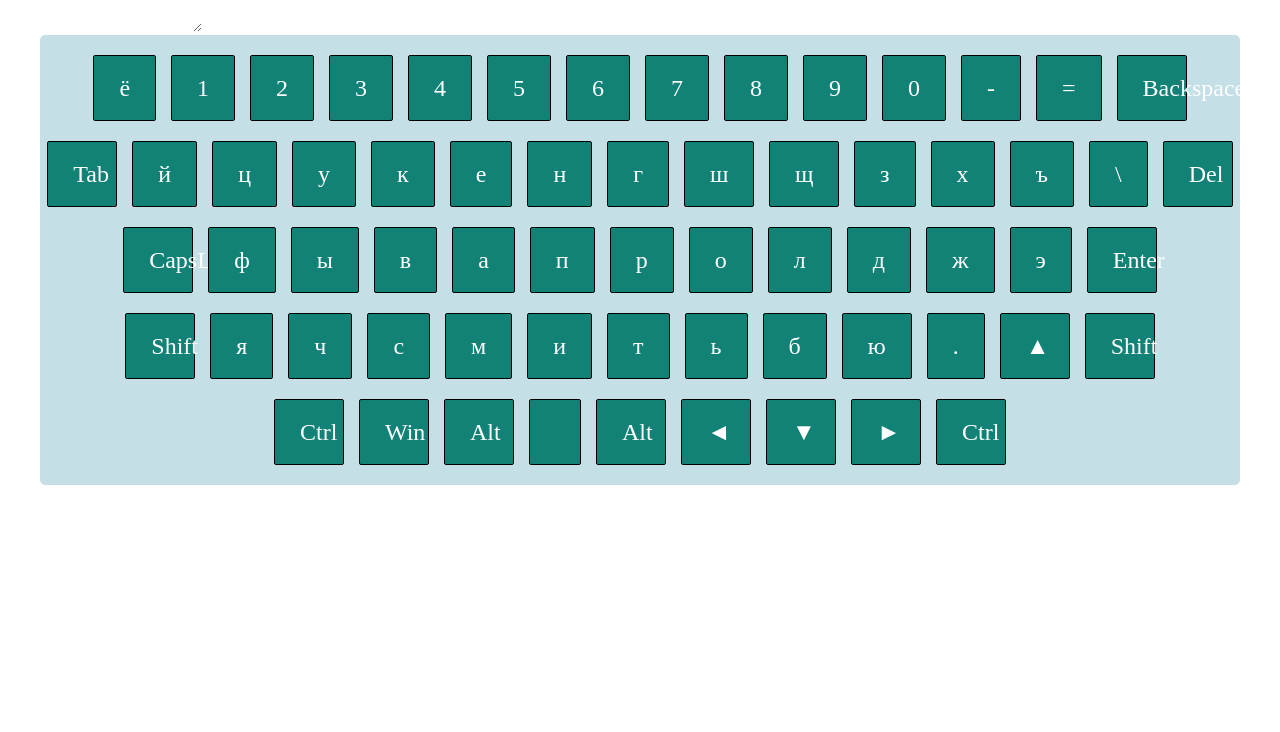
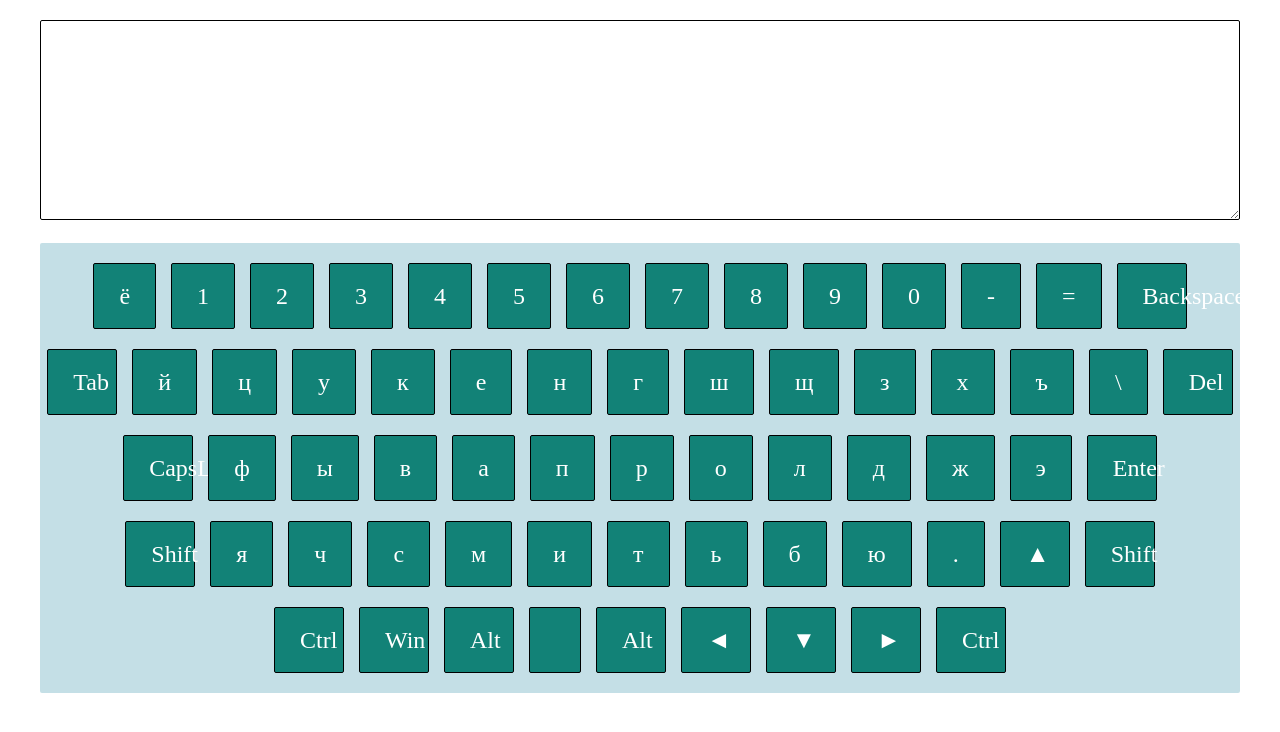
Before and after one commit to klekwedge/virtual-keyboard, a plain HTML site: page virtual-keyboard/index.html in a window 1280 px wide. Drawn offline with Linux system fonts and the light colour scheme.

Commit message:
feat: add text field styling

```diff
--- a/virtual-keyboard/styles/style.scss
+++ b/virtual-keyboard/styles/style.scss
@@ -50,27 +50,38 @@ body {
 ._container {
   max-width: 1200px;
   margin: 0 auto;
-  padding: 0 10px;
+  padding: 20px 10px;
   box-sizing: content-box;
 }
 
 /*-------------------------------------------------------------*/
 /*-----Keyboard------------------------------------------------*/
 /*-------------------------------------------------------------*/
+textarea{
+  border: 1px solid black;
+  width: 100%;
+  height: 200px;
+  padding: 10px;
+  font-size: 24px;
+  margin-bottom: 20px;
+  border-radius: 2px;
+}
 
 .keyboard__keys {
   display: flex;
+  flex-wrap: wrap;
   flex-direction: column;
   justify-content: center;
   margin: 0 auto;
   gap: 20px 20px;
   background-color: #C4DFE6;
   padding: 20px 0px;
-  border-radius: 5px;
+  border-radius: 2px;
 }
 
 .keyboard__row {
   display: flex;
+  flex-wrap: wrap;
   justify-content: center;
   margin: 0 auto;
   gap: 15px 15px;
```
Also changed, not shown: virtual-keyboard/styles/style.css.
